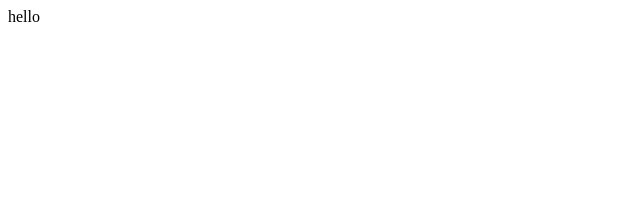
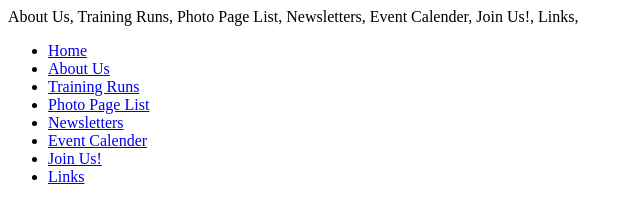
Before and after one commit to Pablo-98/run-El-Paso, a plain HTML site: page index.html in a window 1280 px wide. Shown: the whole page, without its empty margins (0-640 px from the left). Drawn offline with Linux system fonts and the light colour scheme.

Commit message:
added navbar to index.html

```diff
--- a/index.html
+++ b/index.html
@@ -7,7 +7,38 @@
     <title>Document</title>
 </head>
 <body>
-    hello
+    About Us, Training Runs, Photo Page List, Newsletters, Event Calender, Join Us!, Links,
+    <div id="navbar">
+        <nav>
+            <ul>
+                <li>
+                    <a href="#"> Home</a>
+                </li>
+                <li>
+                    <a href="#"> About Us</a>
+                </li>
+                <li>
+                    <a href="#"> Training Runs</a>
+                </li>
+                <li>
+                    <a href="#"> Photo Page List</a>
+                </li>
+                <li>
+                    <a href="#"> Newsletters</a>
+                </li>
+                <li>
+                    <a href="#"> Event Calender</a>
+                </li>
+                <li>
+                    <a href="#"> Join Us!</a>
+                </li>
+                <li>
+                    <a href="#"> Links </a>
+                </li>
+            </ul>
+        </nav>
+
+    </div>
 
 </body>
 </html>
```
Also changed, not shown: 1 other file.
